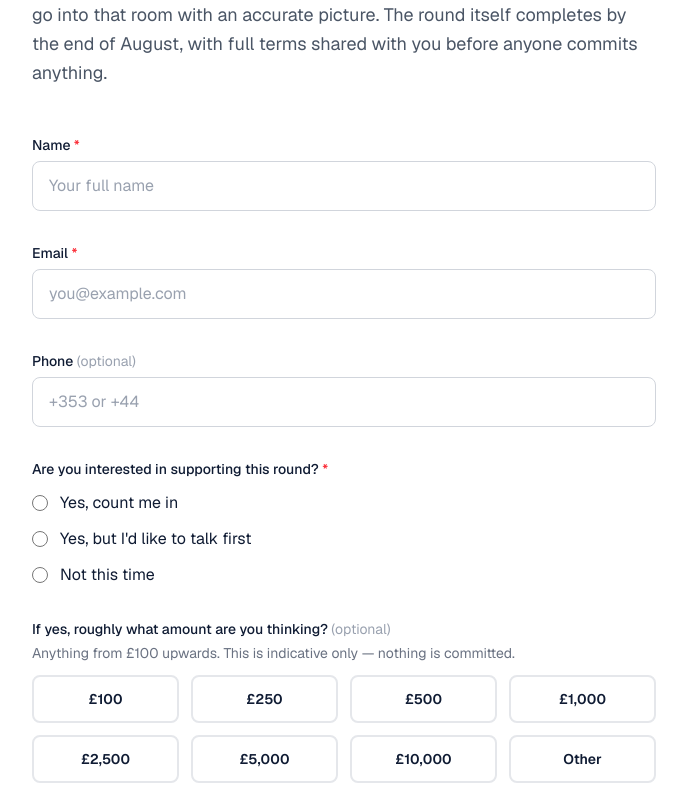
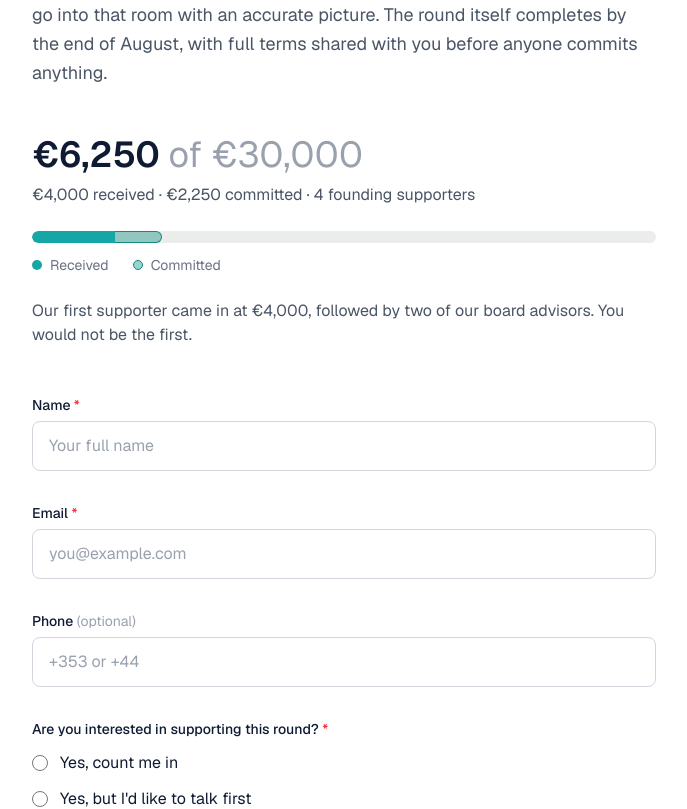
Before and after one commit to WYNAXA/Wynaxa, a Next.js app: page /founding-supporters in a window 1280 px wide. Shown: the part 5120-5929 px from the top of the page, without its empty margins (296-983 px from the left). Built offline with nearby package versions, Linux system fonts and the light colour scheme.

Commit message:
Founding supporters: server-side submit, Resend notification, raise progress

```diff
--- a/app/founding-supporters/InterestForm.tsx
+++ b/app/founding-supporters/InterestForm.tsx
@@ -1,7 +1,6 @@
 "use client";
 
 import { useState } from "react";
-import { getSupabase } from "@/lib/supabase";
 
 const interestOptions = [
   "Yes, count me in",
@@ -113,24 +112,38 @@ export default function InterestForm() {
 
     setSubmitting(true);
 
-    const { error } = await getSupabase().from("investor_interest").insert({
+    try {
+      const res = await fetch("/founding-supporters/submit", {
+        method: "POST",
+        headers: { "Content-Type": "application/json" },
+        body: JSON.stringify({
           name: form.name.trim(),
           email: form.email.trim(),
           phone: form.phone.trim() || null,
           interested: form.interested,
           amount: resolveAmount(),
           questions: form.questions.trim() || null,
+        }),
       });
 
+      if (!res.ok) {
+        const data = await res.json().catch(() => null);
+        setSubmitError(
+          data?.error ??
+            "Something went wrong. Please try again or email investors@wynaxa.com directly."
+        );
         setSubmitting(false);
-
-    if (error) {
+        return;
+      }
+    } catch {
       setSubmitError(
         "Something went wrong. Please try again or email investors@wynaxa.com directly."
       );
+      setSubmitting(false);
       return;
     }
 
+    setSubmitting(false);
     setSubmitted(true);
   }
 
--- /dev/null
+++ b/app/founding-supporters/RaiseProgress.tsx
@@ -0,0 +1,95 @@
+"use client";
+
+import { useEffect, useState } from "react";
+
+type RaiseData = {
+  target: number;
+  received: number;
+  committed: number;
+  supporters: number;
+};
+
+export default function RaiseProgress({ raise }: { raise: RaiseData }) {
+  const [animated, setAnimated] = useState(false);
+
+  useEffect(() => {
+    const id = requestAnimationFrame(() => setAnimated(true));
+    return () => cancelAnimationFrame(id);
+  }, []);
+
+  const total = raise.received + raise.committed;
+  const receivedPct = (raise.received / raise.target) * 100;
+  const committedPct = (raise.committed / raise.target) * 100;
+
+  const fmt = (n: number) =>
+    "€" + n.toLocaleString("en-IE");
+
+  return (
+    <div className="mt-12 mb-12">
+      {/* Headline figure */}
+      <p className="text-3xl font-semibold text-foreground sm:text-4xl">
+        {fmt(total)}{" "}
+        <span className="text-gray-400 font-normal">of {fmt(raise.target)}</span>
+      </p>
+
+      {/* Caption */}
+      <p className="mt-2 text-base text-gray-600">
+        {fmt(raise.received)} received &middot; {fmt(raise.committed)} committed
+        &middot; {raise.supporters} founding supporter{raise.supporters !== 1 ? "s" : ""}
+      </p>
+
+      {/* Progress bar */}
+      <div
+        className="mt-6 flex h-3 w-full overflow-hidden rounded-full"
+        style={{ backgroundColor: "rgba(11, 15, 18, 0.08)" }}
+        role="progressbar"
+        aria-valuenow={total}
+        aria-valuemin={0}
+        aria-valuemax={raise.target}
+        aria-label={`${fmt(total)} of ${fmt(raise.target)} raised`}
+      >
+        {/* Received segment — solid teal */}
+        <div
+          className="h-full rounded-l-full bg-accent transition-[width] duration-1000 ease-out"
+          style={{ width: animated ? `${receivedPct}%` : "0%" }}
+        />
+        {/* Committed segment — teal at 40% opacity with solid border */}
+        <div
+          className="h-full transition-[width] duration-1000 ease-out"
+          style={{
+            width: animated ? `${committedPct}%` : "0%",
+            backgroundColor: "rgba(14, 140, 127, 0.4)",
+            borderTop: "1px solid #0E8C7F",
+            borderBottom: "1px solid #0E8C7F",
+            borderRight: committedPct > 0 ? "1px solid #0E8C7F" : "none",
+            borderRadius: receivedPct === 0 ? "9999px 9999px 9999px 9999px" : "0 9999px 9999px 0",
+          }}
+        />
+      </div>
+
+      {/* Legend */}
+      <div className="mt-3 flex items-center gap-6 text-sm text-gray-500">
+        <span className="flex items-center gap-2">
+          <span className="inline-block h-2.5 w-2.5 rounded-full bg-accent" />
+          Received
+        </span>
+        <span className="flex items-center gap-2">
+          <span
+            className="inline-block h-2.5 w-2.5 rounded-full"
+            style={{
+              backgroundColor: "rgba(14, 140, 127, 0.4)",
+              border: "1px solid #0E8C7F",
+            }}
+          />
+          Committed
+        </span>
+      </div>
+
+      {/* Social proof line */}
+      <p className="mt-6 text-base text-gray-600">
+        Our first supporter came in at &euro;4,000, followed by two of our board
+        advisors. You would not be the first.
+      </p>
+    </div>
+  );
+}
--- a/app/founding-supporters/page.tsx
+++ b/app/founding-supporters/page.tsx
@@ -1,6 +1,14 @@
 import type { Metadata } from "next";
 import Image from "next/image";
 import InterestForm from "./InterestForm";
+import RaiseProgress from "./RaiseProgress";
+
+export const RAISE = {
+  target: 30000,
+  received: 4000,
+  committed: 2250,
+  supporters: 4,
+};
 
 export const metadata: Metadata = {
   title: "Founding Supporters — Wynaxa Sports Tech",
@@ -374,8 +382,10 @@ export default function FoundingSupportersPage() {
             </p>
           </div>
 
+          <RaiseProgress raise={RAISE} />
+
           {/* 7. FORM */}
-          <div className="mt-12">
+          <div>
             <InterestForm />
           </div>
         </div>
--- /dev/null
+++ b/app/founding-supporters/submit/route.ts
@@ -0,0 +1,141 @@
+import { getSupabaseAdmin } from "@/lib/supabaseAdmin";
+import { Resend } from "resend";
+
+export const runtime = "nodejs";
+
+const VALID_INTERESTED = [
+  "Yes, count me in",
+  "Yes, but I'd like to talk first",
+  "Not this time",
+] as const;
+
+const VALID_AMOUNT_BANDS = [
+  "£100",
+  "£250",
+  "£500",
+  "£1,000",
+  "£2,500",
+  "£5,000",
+  "£10,000",
+] as const;
+
+function isValidAmount(value: string): boolean {
+  if ((VALID_AMOUNT_BANDS as readonly string[]).includes(value)) return true;
+  const num = Number(value);
+  return Number.isFinite(num) && num >= 100;
+}
+
+export async function POST(request: Request) {
+  let body: Record<string, unknown>;
+  try {
+    body = await request.json();
+  } catch {
+    return Response.json({ error: "Invalid JSON." }, { status: 400 });
+  }
+
+  const name = typeof body.name === "string" ? body.name.trim() : "";
+  const email = typeof body.email === "string" ? body.email.trim() : "";
+  const phone = typeof body.phone === "string" ? body.phone.trim() : "";
+  const interested = typeof body.interested === "string" ? body.interested : "";
+  const amount = typeof body.amount === "string" ? body.amount.trim() : "";
+  const questions =
+    typeof body.questions === "string" ? body.questions.trim() : "";
+
+  // ── Validate ──────────────────────────────────────────────
+  const errors: Record<string, string> = {};
+
+  if (!name) errors.name = "Name is required.";
+
+  if (!email) {
+    errors.email = "Email is required.";
+  } else if (!/^[^\s@]+@[^\s@]+\.[^\s@]+$/.test(email)) {
+    errors.email = "Enter a valid email address.";
+  }
+
+  if (
+    !interested ||
+    !(VALID_INTERESTED as readonly string[]).includes(interested)
+  ) {
+    errors.interested = "Please select a valid option.";
+  }
+
+  if (amount) {
+    if (amount === "Other") {
+      errors.amount = "Amount must be a specific value, not 'Other'.";
+    } else if (!isValidAmount(amount)) {
+      errors.amount = "Amount must be a known band or a number of at least 100.";
+    }
+  }
+
+  if (Object.keys(errors).length > 0) {
+    return Response.json({ error: "Validation failed.", errors }, { status: 400 });
+  }
+
+  // ── Insert ────────────────────────────────────────────────
+  const { error: dbError } = await getSupabaseAdmin()
+    .from("investor_interest")
+    .insert({
+      name,
+      email,
+      phone: phone || null,
+      interested,
+      amount: amount || null,
+      questions: questions || null,
+    });
+
+  if (dbError) {
+    console.error(
+      `[founding-supporters] Supabase insert failed for ${name} <${email}>:`,
+      dbError
+    );
+    return Response.json(
+      { error: "Something went wrong. Please try again or email investors@wynaxa.com directly." },
+      { status: 500 }
+    );
+  }
+
+  // ── Email notification (best-effort) ──────────────────────
+  try {
+    const resend = new Resend(process.env.RESEND_API_KEY);
+    const timestamp = new Date().toISOString();
+
+    await resend.emails.send({
+      from: "Wynaxa <notifications@padelplayersapp.com>",
+      to: process.env.NOTIFY_EMAIL_TO!,
+      replyTo: email,
+      subject: `Founding Supporter interest — ${name}${amount ? ` — £${amount}` : ""}`,
+      html: `
+<div style="font-family: system-ui, sans-serif; max-width: 600px;">
+  <p style="font-size: 20px; font-weight: 600; margin: 0 0 4px;">
+    ${escapeHtml(interested)}
+  </p>
+  ${amount ? `<p style="font-size: 20px; font-weight: 600; color: #0E8C7F; margin: 0 0 24px;">£${escapeHtml(amount)}</p>` : '<p style="margin: 0 0 24px; color: #999;">No amount specified</p>'}
+  <table style="border-collapse: collapse; width: 100%;">
+    <tr><td style="padding: 8px 12px; border-top: 1px solid #eee; color: #666;">Name</td><td style="padding: 8px 12px; border-top: 1px solid #eee;">${escapeHtml(name)}</td></tr>
+    <tr><td style="padding: 8px 12px; border-top: 1px solid #eee; color: #666;">Email</td><td style="padding: 8px 12px; border-top: 1px solid #eee;"><a href="mailto:${escapeHtml(email)}">${escapeHtml(email)}</a></td></tr>
+    <tr><td style="padding: 8px 12px; border-top: 1px solid #eee; color: #666;">Phone</td><td style="padding: 8px 12px; border-top: 1px solid #eee;">${phone ? escapeHtml(phone) : "—"}</td></tr>
+    <tr><td style="padding: 8px 12px; border-top: 1px solid #eee; color: #666;">Interested</td><td style="padding: 8px 12px; border-top: 1px solid #eee;">${escapeHtml(interested)}</td></tr>
+    <tr><td style="padding: 8px 12px; border-top: 1px solid #eee; color: #666;">Amount</td><td style="padding: 8px 12px; border-top: 1px solid #eee;">${amount ? "£" + escapeHtml(amount) : "—"}</td></tr>
+    <tr><td style="padding: 8px 12px; border-top: 1px solid #eee; color: #666;">Questions</td><td style="padding: 8px 12px; border-top: 1px solid #eee;">${questions ? escapeHtml(questions) : "—"}</td></tr>
+    <tr><td style="padding: 8px 12px; border-top: 1px solid #eee; border-bottom: 1px solid #eee; color: #666;">Submitted</td><td style="padding: 8px 12px; border-top: 1px solid #eee; border-bottom: 1px solid #eee;">${timestamp}</td></tr>
+  </table>
+</div>
+      `.trim(),
+    });
+  } catch (emailError) {
+    console.error(
+      `[founding-supporters] Email notification failed for ${name} <${email}>:`,
+      emailError
+    );
+  }
+
+  return Response.json({ ok: true });
+}
+
+function escapeHtml(text: string): string {
+  return text
+    .replace(/&/g, "&amp;")
+    .replace(/</g, "&lt;")
+    .replace(/>/g, "&gt;")
+    .replace(/"/g, "&quot;");
+}
--- /dev/null
+++ b/lib/supabaseAdmin.ts
@@ -0,0 +1,19 @@
+if (typeof window !== "undefined") {
+  throw new Error(
+    "lib/supabaseAdmin.ts must not be imported in client-side code."
+  );
+}
+
+import { createClient, type SupabaseClient } from "@supabase/supabase-js";
+
+let _client: SupabaseClient | null = null;
+
+export function getSupabaseAdmin(): SupabaseClient {
+  if (!_client) {
+    _client = createClient(
+      process.env.NEXT_PUBLIC_SUPABASE_URL!,
+      process.env.SUPABASE_SERVICE_ROLE_KEY!
+    );
+  }
+  return _client;
+}
--- a/package.json
+++ b/package.json
@@ -12,7 +12,8 @@
     "@supabase/supabase-js": "^2.112.2",
     "next": "16.2.9",
     "react": "19.2.4",
-    "react-dom": "19.2.4"
+    "react-dom": "19.2.4",
+    "resend": "^6.18.1"
   },
   "devDependencies": {
     "@tailwindcss/postcss": "^4",
```
Also changed, not shown: 1 other file (tests, documents, lock files or other folders). Lines whose indentation alone changed are shown as unchanged.
